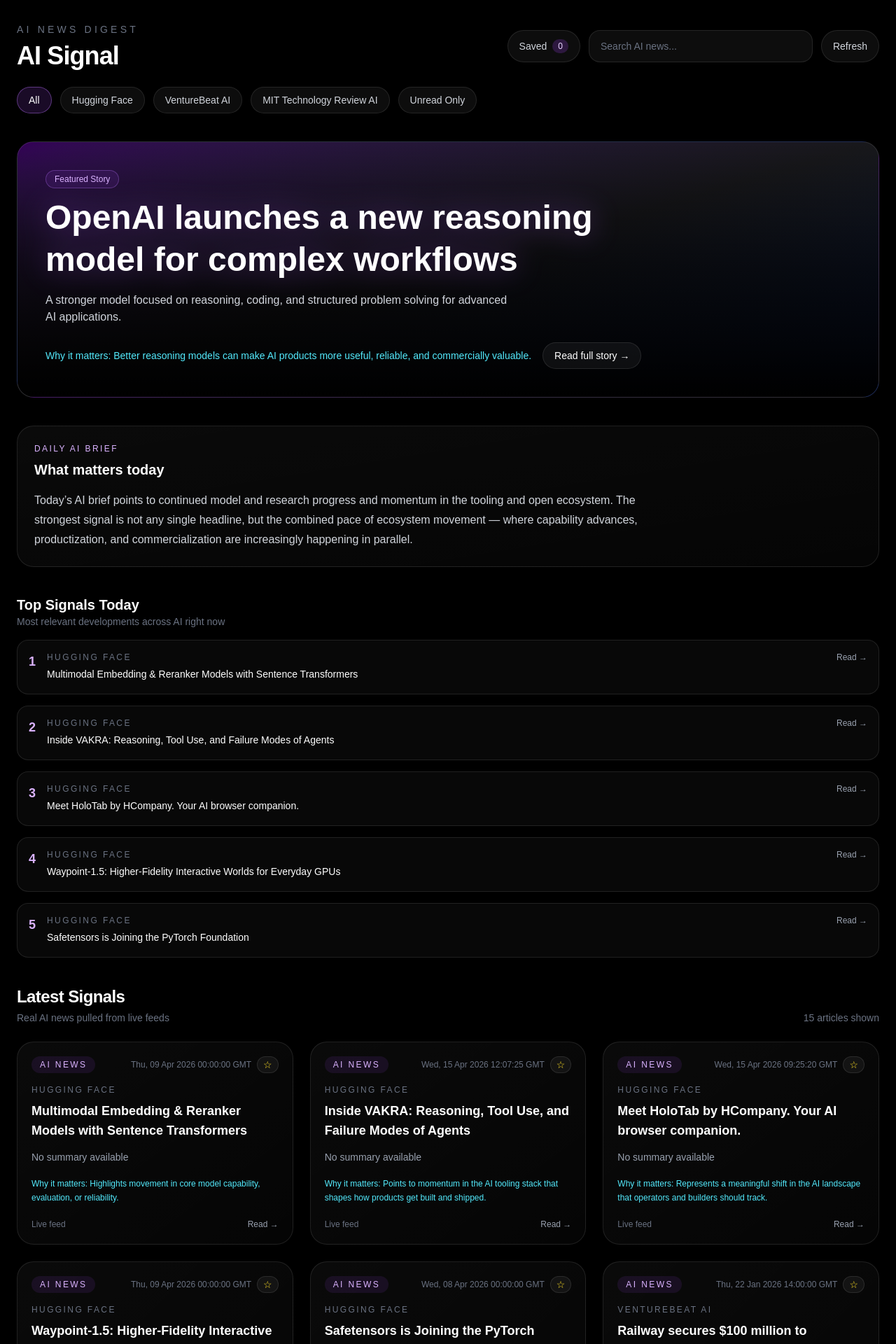
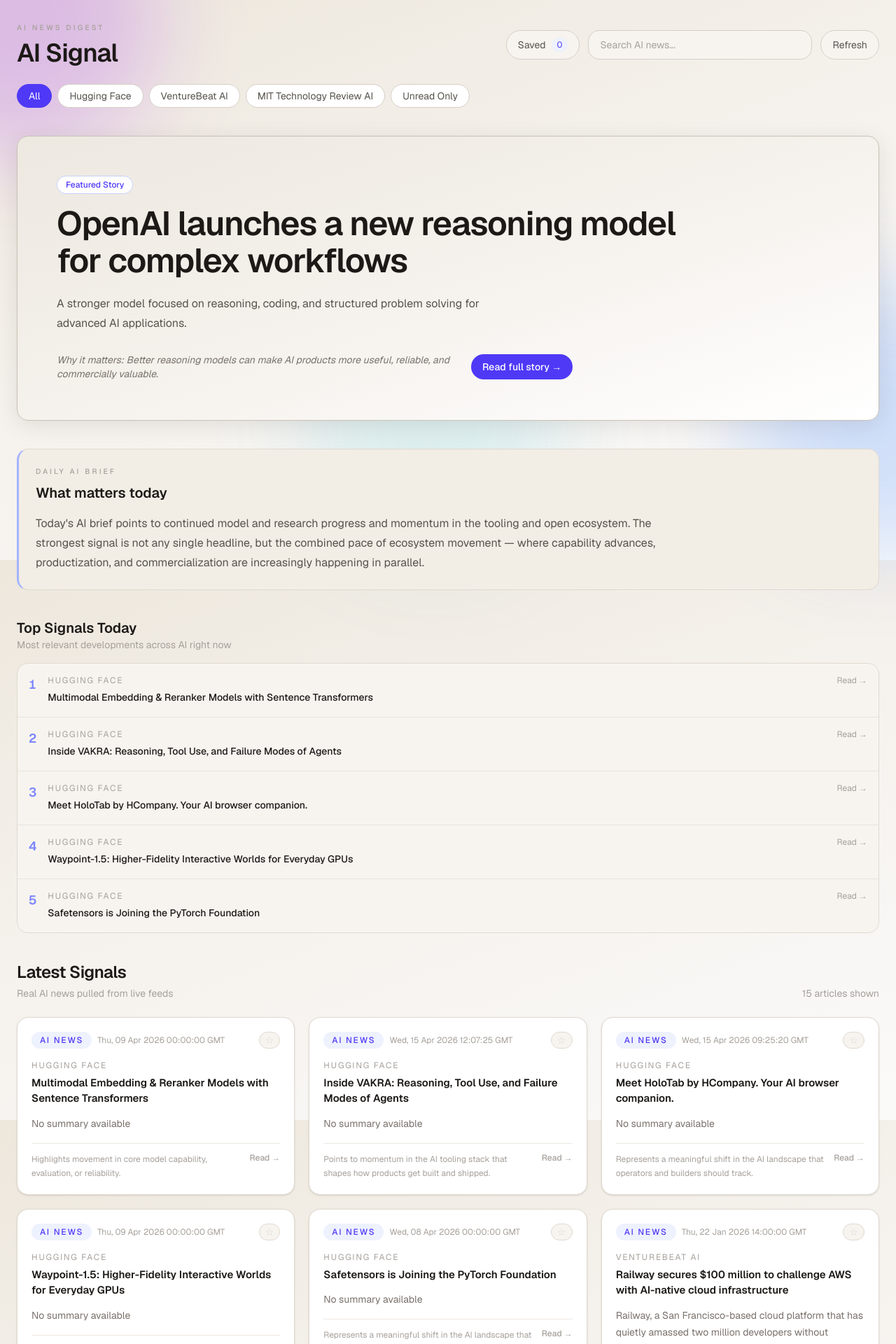
Before and after one commit to surajpandita18-dot/ai-signal, a Next.js app: page / in a window 1280 px wide. Shown: the top 1920 px of the page at 70% size. Built offline with nearby package versions, Linux system fonts and the light colour scheme.

Commit message:
feat: redesign AI Signal with premium editorial warm-light system

```diff
--- a/app/globals.css
+++ b/app/globals.css
@@ -1,8 +1,8 @@
 @import "tailwindcss";
 
 :root {
-  --background: #ffffff;
-  --foreground: #171717;
+  --background: #F0EBE3;
+  --foreground: #18181B;
 }
 
 @theme inline {
@@ -12,18 +12,8 @@
   --font-mono: var(--font-geist-mono);
 }
 
-@media (prefers-color-scheme: dark) {
-  :root {
-    --background: #0a0a0a;
-    --foreground: #ededed;
-  }
+body {
+  background: linear-gradient(160deg, #EDE7DC 0%, #F5F1EC 45%, #FAFAF9 100%);
+  background-attachment: fixed;
+  color: var(--foreground);
 }
-
-body {
-  background: var(--background);
-  color: var(--foreground);
-  font-family: Arial, Helvetica, sans-serif;
-}
-* {
-  transition: all 0.2s ease;
-}
--- a/app/page.tsx
+++ b/app/page.tsx
@@ -153,7 +153,7 @@
   if (hasFunding) themes.push("fresh capital flowing into AI infrastructure and applications");
 
   if (themes.length === 0) {
-    return "Today’s signal set suggests steady movement across the AI landscape, with incremental developments that matter for builders, operators, and product teams.";
+    return "Today's signal set suggests steady movement across the AI landscape, with incremental developments that matter for builders, operators, and product teams.";
   }
 
   const themeText =
@@ -163,7 +163,7 @@
       ? `${themes[0]} and ${themes[1]}`
       : `${themes.slice(0, -1).join(", ")}, and ${themes[themes.length - 1]}`;
 
-  return `Today’s AI brief points to ${themeText}. The strongest signal is not any single headline, but the combined pace of ecosystem movement — where capability advances, productization, and commercialization are increasingly happening in parallel.`;
+  return `Today's AI brief points to ${themeText}. The strongest signal is not any single headline, but the combined pace of ecosystem movement — where capability advances, productization, and commercialization are increasingly happening in parallel.`;
 }
 
 export default function Home() {
@@ -250,16 +250,17 @@
   }, [topSignals]);
 
   return (
-    <main className="min-h-screen bg-black text-white">
+    <main className="min-h-screen">
       <div className="mx-auto max-w-7xl px-6 py-8">
+
         {/* Header */}
         <header className="mb-10">
           <div className="mb-6 flex flex-col gap-5 md:flex-row md:items-center md:justify-between">
             <div>
-              <p className="text-sm uppercase tracking-[0.3em] text-gray-500">
+              <p className="text-[0.65rem] font-medium uppercase tracking-[0.3em] text-stone-400">
                 AI News Digest
               </p>
-              <h1 className="mt-2 text-3xl font-semibold tracking-tight md:text-4xl">
+              <h1 className="mt-2 text-3xl font-semibold tracking-tight text-stone-900 md:text-4xl">
                 AI Signal
               </h1>
             </div>
@@ -267,10 +268,10 @@
             <div className="flex flex-col gap-3 md:flex-row md:items-center">
               <Link
                 href="/saved"
-                className="inline-flex items-center justify-center rounded-full border border-white/10 bg-white/5 px-4 py-3 text-sm text-gray-300 transition hover:border-white/20 hover:bg-white/10 hover:text-white"
+                className="inline-flex items-center justify-center rounded-full border border-[#D5CEC5] bg-[#F7F4F0] px-4 py-2.5 text-sm text-stone-600 transition-colors duration-150 hover:border-[#C8C0B5] hover:text-stone-900"
               >
                 Saved
-                <span className="ml-2 rounded-full bg-purple-500/20 px-2 py-0.5 text-xs text-purple-200">
+                <span className="ml-2 rounded-full bg-indigo-50 px-2 py-0.5 text-xs text-indigo-600">
                   {bookmarks.length}
                 </span>
               </Link>
@@ -280,28 +281,28 @@
                 placeholder="Search AI news..."
                 value={search}
                 onChange={(e) => setSearch(e.target.value)}
-                className="w-full rounded-2xl border border-white/10 bg-white/5 px-4 py-3 text-sm text-white placeholder:text-gray-500 outline-none backdrop-blur-md md:w-80"
+                className="w-full rounded-2xl border border-[#D5CEC5] bg-[#F7F4F0] px-4 py-2.5 text-sm text-stone-900 placeholder:text-stone-400 outline-none focus:border-indigo-300 md:w-80"
               />
 
               <button
                 onClick={() => window.location.reload()}
-                className="rounded-full border border-white/10 bg-white/5 px-4 py-3 text-sm text-gray-300 transition hover:border-white/20 hover:bg-white/10 hover:text-white"
+                className="rounded-full border border-[#D5CEC5] bg-[#F7F4F0] px-4 py-2.5 text-sm text-stone-600 transition-colors duration-150 hover:border-[#C8C0B5] hover:text-stone-900"
               >
                 Refresh
               </button>
             </div>
           </div>
 
-          <div className="flex flex-wrap gap-3">
+          <div className="flex flex-wrap gap-2">
             {categories.map((item) => (
               <button
                 key={item}
                 type="button"
                 onClick={() => setSelectedCategory(item)}
-                className={`rounded-full border px-4 py-2 text-sm transition ${
+                className={`rounded-full border px-4 py-1.5 text-sm transition-colors duration-150 ${
                   selectedCategory === item
-                    ? "border-purple-400/40 bg-purple-500/15 text-white"
-                    : "border-white/10 bg-white/5 text-gray-300 hover:border-white/20 hover:bg-white/10 hover:text-white"
+                    ? "border-indigo-600 bg-indigo-600 text-white"
+                    : "border-[#D5CEC5] bg-white text-stone-600 hover:border-[#C8C0B5] hover:text-stone-800"
                 }`}
               >
                 {item}
@@ -310,10 +311,10 @@
 
             <button
               onClick={() => setShowUnreadOnly((prev) => !prev)}
-              className={`rounded-full border px-4 py-2 text-sm transition ${
+              className={`rounded-full border px-4 py-1.5 text-sm transition-colors duration-150 ${
                 showUnreadOnly
-                  ? "border-cyan-400/40 bg-cyan-500/15 text-white"
-                  : "border-white/10 bg-white/5 text-gray-300 hover:border-white/20 hover:bg-white/10 hover:text-white"
+                  ? "border-indigo-600 bg-indigo-600 text-white"
+                  : "border-[#D5CEC5] bg-white text-stone-600 hover:border-[#C8C0B5] hover:text-stone-800"
               }`}
             >
               {showUnreadOnly ? "Showing Unread" : "Unread Only"}
@@ -321,79 +322,79 @@
           </div>
         </header>
 
-        {/* Hero */}
+        {/* Hero — warm featured treatment */}
         <Link
           href={topSignals.length > 0 ? `/article/${topSignals[0].id}` : "/"}
-  className="group relative mb-10 block overflow-hidden rounded-3xl border border-white/10 bg-gradient-to-br from-purple-700/40 via-zinc-900 to-blue-700/30 shadow-2xl transition hover:border-white/20"
+          className="group mb-10 block overflow-hidden rounded-2xl border border-[#C8C0B5] bg-gradient-to-br from-[#EDE8E0] via-[#F5F1EC] to-white shadow-[0_6px_32px_rgba(0,0,0,0.09)] transition-shadow duration-150 hover:shadow-[0_8px_36px_rgba(0,0,0,0.11)]"
         >
-          <div className="absolute inset-0 bg-gradient-to-t from-black via-black/60 to-transparent" />
-
-          <div className="relative z-10 p-8 md:p-10">
-            <p className="mb-3 inline-block rounded-full border border-purple-400/30 bg-purple-500/10 px-3 py-1 text-xs font-medium text-purple-300">
+          <div className="p-10 md:p-14">
+            <p className="mb-4 inline-block rounded-full border border-indigo-200 bg-white px-3 py-1 text-xs font-medium text-indigo-600">
               Featured Story
             </p>
 
-            <h2 className="max-w-4xl text-3xl font-semibold leading-tight text-white drop-shadow-[0_0_20px_rgba(168,85,247,0.4)] md:text-5xl">
+            <h2 className="max-w-4xl text-4xl font-semibold leading-[1.12] tracking-tight text-stone-900 md:text-5xl">
               {featuredArticle.title}
             </h2>
 
-            <p className="mt-4 max-w-2xl text-sm leading-6 text-gray-300 md:text-base">
+            <p className="mt-5 max-w-2xl text-sm leading-7 text-stone-600 md:text-base">
               {featuredArticle.summary}
             </p>
 
-            <div className="mt-6 flex flex-wrap items-center gap-4">
-              <p className="text-sm text-cyan-300">
+            <div className="mt-7 flex flex-wrap items-center gap-4">
+              <p className="max-w-xl text-sm italic text-stone-500">
                 Why it matters: {featuredArticle.whyItMatters}
               </p>
 
-              <span className="inline-flex items-center rounded-full border border-white/10 bg-white/5 px-4 py-2 text-sm text-white transition group-hover:bg-white/10">
+              <span className="inline-flex items-center rounded-full bg-indigo-600 px-4 py-2 text-sm font-medium text-white transition-colors duration-150 group-hover:bg-indigo-700">
                 Read full story →
               </span>
             </div>
           </div>
         </Link>
 
-        {/* Daily Brief */}
-        <section className="mb-10 rounded-3xl border border-white/10 bg-gradient-to-br from-white/[0.04] to-white/[0.02] p-6 backdrop-blur-xl">
+        {/* Daily Brief — memo block */}
+        <section className="mb-10 rounded-2xl border border-[#E0D9CF] border-l-[3px] border-l-indigo-300 bg-[#F2EDE5] p-6">
           <div className="mb-4">
-            <p className="mb-2 text-xs uppercase tracking-[0.2em] text-purple-300">
+            <p className="mb-2 text-[0.65rem] font-medium uppercase tracking-[0.3em] text-stone-400">
               Daily AI Brief
             </p>
-            <h3 className="text-xl font-semibold text-white">
+            <h3 className="text-xl font-semibold text-stone-900">
               What matters today
             </h3>
           </div>
 
-          <p className="max-w-4xl text-sm leading-7 text-gray-300 md:text-base">
+          <p className="max-w-4xl text-sm leading-7 text-stone-600 md:text-base">
             {dailyBrief}
           </p>
         </section>
 
-        {/* Top Signals */}
+        {/* Top Signals — unified ranked board */}
         <section className="mb-10">
           <div className="mb-4">
-            <h3 className="text-xl font-semibold text-white">Top Signals Today</h3>
-            <p className="text-sm text-gray-500">
+            <h3 className="text-xl font-semibold text-stone-900">Top Signals Today</h3>
+            <p className="text-sm text-stone-400">
               Most relevant developments across AI right now
             </p>
           </div>
 
-          <div className="space-y-4">
+          <div className="overflow-hidden rounded-2xl border border-[#E0D9CF] bg-[#F7F4F0]">
             {topSignals.map((article, index) => (
               <div
                 key={article.id}
-                className="group flex items-start justify-between gap-4 rounded-2xl border border-white/10 bg-white/[0.03] p-4 transition hover:border-purple-400/40 hover:bg-white/[0.05]"
+                className={`group flex items-start justify-between gap-4 p-4 transition-colors duration-150 hover:bg-white ${
+                  index > 0 ? "border-t border-[#E8E2DB]" : ""
+                }`}
               >
                 <div className="flex gap-4">
-                  <span className="text-lg font-semibold text-purple-300">
+                  <span className="text-lg font-semibold tabular-nums text-indigo-400">
                     {index + 1}
                   </span>
 
                   <div>
-                    <p className="mb-1 text-xs uppercase tracking-[0.2em] text-gray-500">
+                    <p className="mb-1 text-xs uppercase tracking-[0.15em] text-stone-400">
                       {article.source}
                     </p>
-                    <h4 className="text-sm font-medium leading-6 text-white transition group-hover:text-purple-300">
+                    <h4 className="text-sm font-medium leading-6 text-stone-900 transition-colors duration-150 group-hover:text-indigo-700">
                       {article.title}
                     </h4>
                   </div>
@@ -402,7 +403,7 @@
                 <Link
                   href={`/article/${article.id}`}
                   onClick={() => markAsRead(article.id)}
-  className="shrink-0 text-xs text-gray-400 transition hover:text-white"
+                  className="shrink-0 text-xs text-stone-400 transition-colors duration-150 hover:text-stone-900"
                 >
                   Read →
                 </Link>
@@ -414,46 +415,48 @@
         {/* Section header */}
         <div className="mb-6 flex flex-col gap-2 md:flex-row md:items-end md:justify-between">
           <div>
-            <h3 className="text-2xl font-semibold tracking-tight">
+            <h3 className="text-2xl font-semibold tracking-tight text-stone-900">
               Latest Signals
             </h3>
-            <p className="mt-1 text-sm text-gray-500">
+            <p className="mt-1 text-sm text-stone-400">
               Real AI news pulled from live feeds
             </p>
           </div>
 
-          <p className="text-sm text-gray-500">
+          <p className="text-sm text-stone-400">
             {filteredArticles.length} article
             {filteredArticles.length !== 1 ? "s" : ""} shown
           </p>
         </div>
 
-        {/* Cards */}
-        <section className="grid gap-6 md:grid-cols-2 xl:grid-cols-3">
+        {/* Article cards */}
+        <section className="grid gap-5 md:grid-cols-2 xl:grid-cols-3">
           {filteredArticles.length > 0 ? (
             filteredArticles.map((article) => (
               <article
                 key={article.id}
-                className={`group relative rounded-3xl border p-5 backdrop-blur-xl transition duration-300 ${
+                className={`group rounded-2xl border p-5 transition-[box-shadow,border-color] duration-150 ${
                   readArticles.includes(article.id)
-                    ? "border-white/5 bg-white/[0.02] opacity-60"
-                    : "border-white/10 bg-gradient-to-br from-white/[0.04] to-white/[0.02] hover:-translate-y-2 hover:border-purple-400/40 hover:shadow-[0_0_40px_rgba(168,85,247,0.2)]"
+                    ? "border-[#E0D9CF] bg-[#F7F4F0] opacity-60"
+                    : "border-[#E0D9CF] bg-white shadow-sm hover:border-[#C8C0B5] hover:shadow-[0_8px_28px_rgba(0,0,0,0.09)]"
                 }`}
               >
-                <div className="pointer-events-none absolute inset-0 rounded-3xl bg-gradient-to-br from-purple-500/10 via-transparent to-blue-500/10 opacity-0 transition group-hover:opacity-100" />
-
                 <div className="mb-4 flex items-center justify-between gap-3">
-                  <span className="rounded-full bg-purple-500/10 px-3 py-1 text-xs uppercase tracking-[0.2em] text-purple-300">
+                  <div className="flex items-center gap-2">
+                    <span className="rounded-full bg-indigo-50 px-3 py-1 text-xs font-medium uppercase tracking-[0.15em] text-indigo-600">
                       {article.category || "AI News"}
                     </span>
-
-                  <div className="flex items-center gap-2">
-                    <span className="text-xs text-gray-500">{article.date}</span>
+                    <span className="text-xs text-stone-400">{article.date}</span>
+                  </div>
 
                   <button
                     type="button"
                     onClick={() => toggleBookmark(article.id)}
-                      className="cursor-pointer rounded-full border border-white/10 bg-white/5 px-2 py-1 text-sm leading-none text-yellow-300 transition hover:scale-110 hover:border-yellow-400/40 hover:bg-yellow-500/10"
+                    className={`cursor-pointer rounded-full border px-2 py-1 text-sm leading-none transition-colors duration-150 ${
+                      bookmarks.includes(article.id)
+                        ? "border-amber-300 bg-amber-50 text-amber-600"
+                        : "border-[#E0D9CF] bg-[#F7F4F0] text-stone-300 hover:border-amber-200 hover:text-amber-400"
+                    }`}
                     aria-label={
                       bookmarks.includes(article.id)
                         ? "Remove bookmark"
@@ -463,31 +466,28 @@
                     {bookmarks.includes(article.id) ? "★" : "☆"}
                   </button>
                 </div>
-                </div>
 
-                <p className="mb-2 text-xs uppercase tracking-[0.2em] text-gray-500">
+                <p className="mb-1.5 text-xs uppercase tracking-[0.15em] text-stone-400">
                   {article.source}
                 </p>
 
-                <h4 className="mb-3 text-lg font-semibold leading-7 text-white transition duration-300 group-hover:text-purple-300">
+                <h4 className="mb-3 text-[0.9375rem] font-semibold leading-[1.5] text-stone-900 transition-colors duration-150 group-hover:text-indigo-700">
                   {article.title}
                 </h4>
 
-                <p className="mb-4 text-sm leading-6 text-gray-400">
+                <p className="mb-4 text-sm leading-6 text-stone-500">
                   {truncateText(article.summary, 220)}
                 </p>
 
-                <p className="mb-5 text-xs leading-5 text-cyan-300">
-                  Why it matters: {getWhyItMatters(article.title)}
+                <div className="flex items-start justify-between gap-3 border-t border-[#EDE8E2] pt-3">
+                  <p className="text-xs leading-5 text-stone-400">
+                    {getWhyItMatters(article.title)}
                   </p>
-
-                <div className="flex items-center justify-between text-xs text-gray-500">
-                  <span>Live feed</span>
 
                   <Link
                     href={`/article/${article.id}`}
                     onClick={() => markAsRead(article.id)}
-  className="font-medium text-gray-400 transition hover:text-white"
+                    className="shrink-0 text-xs font-medium text-stone-400 transition-colors duration-150 hover:text-indigo-700"
                   >
                     Read →
                   </Link>
@@ -495,9 +495,9 @@
               </article>
             ))
           ) : (
-            <div className="col-span-full rounded-3xl border border-white/10 bg-white/5 p-10 text-center backdrop-blur-md">
-              <p className="text-lg font-medium text-white">No results found</p>
-              <p className="mt-2 text-sm text-gray-400">
+            <div className="col-span-full rounded-2xl border border-[#E0D9CF] bg-white p-10 text-center">
+              <p className="text-lg font-medium text-stone-900">No results found</p>
+              <p className="mt-2 text-sm text-stone-500">
                 Try another keyword, company name, topic, or source.
               </p>
             </div>
```
Also changed, not shown: app/article/[id]/page.tsx (+25 -22 lines), app/saved/page.tsx (+24 -27 lines), .claude/commands/add-feature.md (added), .claude/commands/critique-ui.md (added), .claude/commands/revamp-light.md (added), .claude/skills/design-system-warm-light.md (added), .claude/skills/feature-builder.md (added), .claude/skills/product-critic.md (added), .claude/skills/refactor-engineer.md (added), .claude/skills/ui-revamp.md (added), 1 other file (tests, documents, lock files or other folders). Lines whose indentation alone changed are shown as unchanged.
